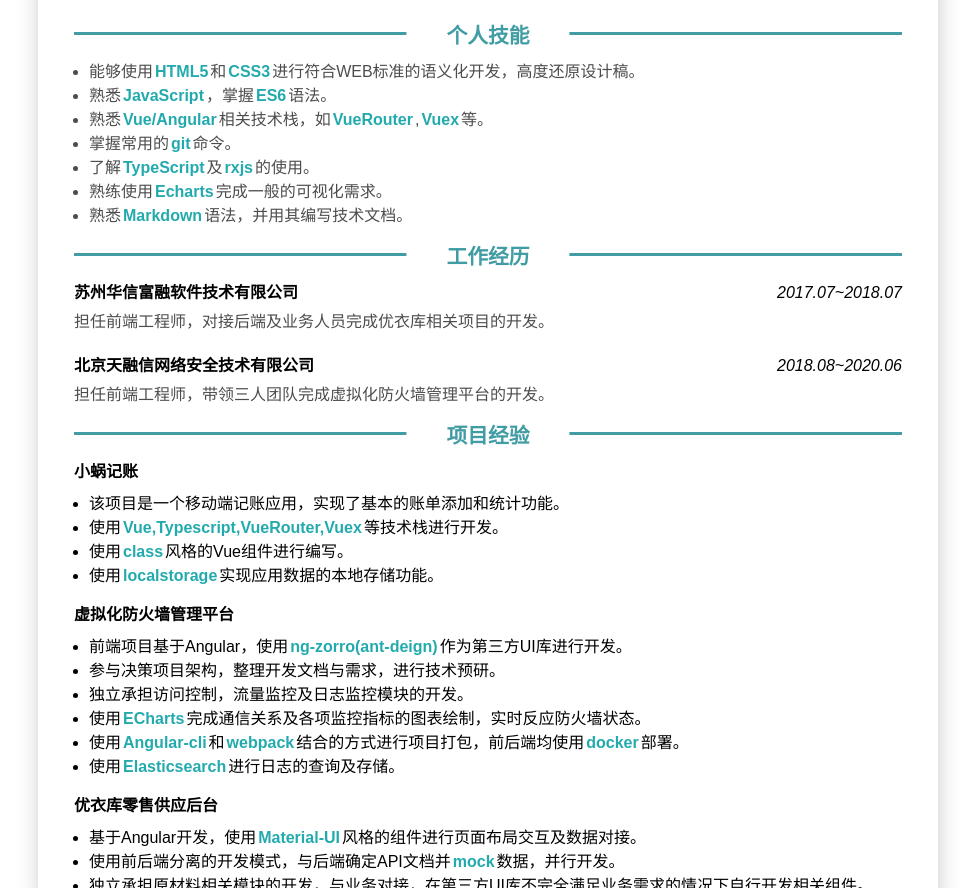
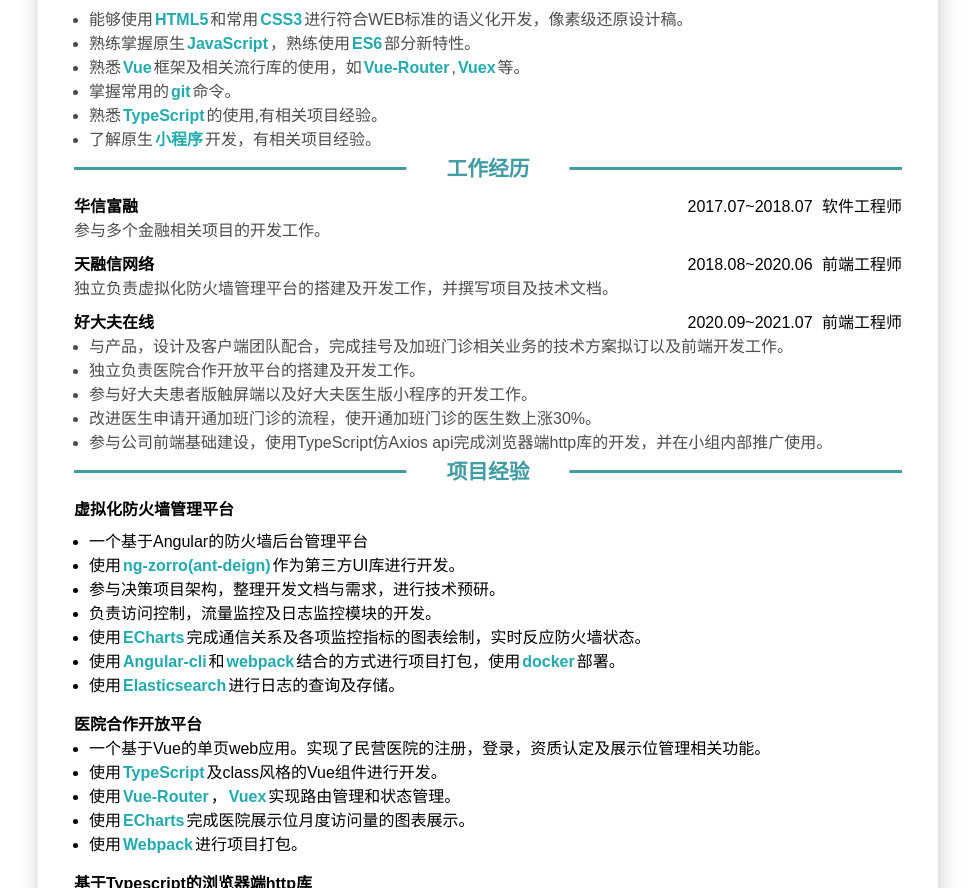
Before and after one commit to BrightWhisper/resume, a plain HTML site: page index.html in a window 1280 px wide. Shown: the part 144-1032 px from the top of the page, without its empty margins (152-1129 px from the left). Drawn offline with Linux system fonts and the light colour scheme.

Commit message:
2021修改

```diff
--- a/index.html
+++ b/index.html
@@ -4,7 +4,7 @@
 <head>
     <meta charset="UTF-8">
     <meta name="viewport" content="width=device-width, initial-scale=1.0">
-    <title>王书宇-Web前端工程师</title>
+    <title>王书宇-web前端工程师-北京-2021</title>
     <link rel="stylesheet" href="style.css">
 </head>
 
@@ -21,7 +21,7 @@
             <div class="basic">
                 <div class="basic-detail first-row">
                     <img src="./assets/person.png" alt="年龄">
-                    <span>男 · 25岁</span>
+                    <span>男 · 26岁</span>
                 </div>
                 <div class="basic-detail first-row">
                     <img src="./assets/phone.png" alt="电话" class="phone">
@@ -35,14 +35,14 @@
                     <img src="./assets/email.png" alt="邮箱">
                     <span>sureforwsy@163.com</span>
                 </div>
-                <div class="basic-detail" style="width: 100%;">
+                <!-- <div class="basic-detail" style="width: 100%;">
                     <img src="./assets/github.png" alt="github主页">
                     <a href="https://github.com/BrightWhisper" target="_blank">https://github.com/BrightWhisper</a>
-                </div>
-                <div class="basic-detail second-row">
+                </div> -->
+                <!-- <div class="basic-detail second-row">
                     <img src="./assets/blog.png" alt="博客" class="blog">
                     <a href="https://brightwhisper.github.io/" target="_blank">https://brightwhisper.github.io/</a>
-                </div>
+                </div> -->
             </div>
         </header>
         <main>
@@ -51,13 +51,13 @@
                     <h1>个人技能</h1>
                     <div class="section-content">
                         <ul style="margin-left: 15px;color:rgba(0,0,0,0.7)">
-                            <li>能够使用<b class="boldWords">HTML5</b>和<b class="boldWords">CSS3</b>进行符合WEB标准的语义化开发，高度还原设计稿。</li>
-                            <li>熟悉<b class="boldWords">JavaScript</b>，掌握<b class="boldWords">ES6</b>语法。</li>
-                            <li>熟悉<b class="boldWords">Vue/Angular</b>相关技术栈，如<b class="boldWords">VueRouter</b>,<b class="boldWords">Vuex</b>等。</li>
+                            <li>能够使用<b class="boldWords">HTML5</b>和常用<b class="boldWords">CSS3</b>进行符合WEB标准的语义化开发，像素级还原设计稿。</li>
+                            <li>熟练掌握原生<b class="boldWords">JavaScript</b>，熟练使用<b class="boldWords">ES6</b>部分新特性。</li>
+                            <li>熟悉<b class="boldWords">Vue</b>框架及相关流行库的使用，如<b class="boldWords">Vue-Router</b>,<b class="boldWords">Vuex</b>等。</li>
                             <li>掌握常用的<b class="boldWords">git</b>命令。</li>
-                            <li>了解<b class="boldWords">TypeScript</b>及<b class="boldWords">rxjs</b>的使用。</li>
-                            <li>熟练使用<b class="boldWords">Echarts</b>完成一般的可视化需求。</li>
-                            <li>熟悉<b class="boldWords">Markdown</b>语法，并用其编写技术文档。</li>
+                            <li>熟悉<b class="boldWords">TypeScript</b>的使用,有相关项目经验。</li>
+                            <!-- <li>熟练使用<b class="boldWords">Echarts</b>完成一般的可视化需求。</li> -->
+                            <li>了解原生<b class="boldWords">小程序</b>开发，有相关项目经验。</li>
                         </ul>
                     </div>
                 </section>
@@ -65,50 +65,80 @@
                     <h1>工作经历</h1>
                     <div class="section-content">
                         <div class="content-header">
-                            <div><b>苏州华信富融软件技术有限公司</b></div>
-                            <div class="content-date"><i>2017.07~2018.07</i></div>
+                            <div><b>华信富融</b></div>
+                            <div>
+                                <span>2017.07~2018.07</span>
+                                <span style="margin-left: 5px">软件工程师</span>
+                            </div>
                         </div>
-                        <div style="color:rgba(0,0,0,0.7);margin-top:5px;">担任前端工程师，对接后端及业务人员完成优衣库相关项目的开发。</div>
-                        <div class="content-header" style="margin-top: 20px;">
-                            <div><b>北京天融信网络安全技术有限公司</b></div>
-                            <div class="content-date"><i>2018.08~2020.06</i></div>
+
+                        <div style="color:rgba(0,0,0,0.7);">参与多个金融相关项目的开发工作。</div>
+                        <div class="content-header" style="margin-top: 10px;">
+                            <div><b>天融信网络</b></div>
+                            <div>
+                                <span>2018.08~2020.06</span>
+                                <span style="margin-left: 5px">前端工程师</span>
+                            </div>
                         </div>
-                        <div style="color:rgba(0,0,0,0.7);margin-top:5px;">担任前端工程师，带领三人团队完成虚拟化防火墙管理平台的开发。</div>
-                    </div>
+
+                        <div style="color:rgba(0,0,0,0.7);">独立负责虚拟化防火墙管理平台的搭建及开发工作，并撰写项目及技术文档。</div>
+
+                        <div class="content-header" style="margin-top: 10px;">
+                            <div><b>好大夫在线</b></div>
+                            <div>
+                                <span>2020.09~2021.07</span>
+                                <span style="margin-left: 5px">前端工程师</span>
+                            </div>
+                        </div>
+
+                        <div style="color:rgba(0,0,0,0.7);">
+                            <ul style="margin-left: 15px;">
+                                <li>与产品，设计及客户端团队配合，完成挂号及加班门诊相关业务的技术方案拟订以及前端开发工作。</li>
+                                <li>独立负责医院合作开放平台的搭建及开发工作。</li>
+                                <li>参与好大夫患者版触屏端以及好大夫医生版小程序的开发工作。</li>
+                                <li>改进医生申请开通加班门诊的流程，使开通加班门诊的医生数上涨30%。</li>
+                                <li>参与公司前端基础建设，使用TypeScript仿Axios api完成浏览器端http库的开发，并在小组内部推广使用。</li>
+                            </ul>
+                        </div>
                 </section>
                 <section class="main-detail">
                     <h1>项目经验</h1>
                     <div class="section-content">
                         <div class="project-header">
-                            <b>小蜗记账</b>
+                            <b>虚拟化防火墙管理平台</b>
                         </div>
-                        <ul style="margin-left: 15px; margin-top:8px;">
-                            <li>该项目是一个移动端记账应用，实现了基本的账单添加和统计功能。</li>
-                            <li>使用<b class="boldWords">Vue,Typescript,VueRouter,Vuex</b>等技术栈进行开发。</li>
-                            <li>使用<b class="boldWords">class</b>风格的Vue组件进行编写。</li>
-                            <li>使用<b class="boldWords">localstorage</b>实现应用数据的本地存储功能。</li>
+                        <ul style="margin-left: 15px;margin-top:8px;">
+                            <li>一个基于Angular的防火墙后台管理平台</li>
+                            <li>使用<b class="boldWords">ng-zorro(ant-deign)</b>作为第三方UI库进行开发。</li>
+                            <li>参与决策项目架构，整理开发文档与需求，进行技术预研。</li>
+                            <li>负责访问控制，流量监控及日志监控模块的开发。</li>
+                            <li>使用<b class="boldWords">ECharts</b>完成通信关系及各项监控指标的图表绘制，实时反应防火墙状态。</li>
+                            <li>使用<b class="boldWords">Angular-cli</b>和<b
+                                    class="boldWords">webpack</b>结合的方式进行项目打包，使用<b class="boldWords">docker</b>部署。
+                            </li>
+                            <li>使用<b class="boldWords">Elasticsearch</b>进行日志的查询及存储。</li>
+                        </ul>
+
+
+                        <div class="project-header" style="margin-top:15px;">
+                            <b>医院合作开放平台</b>
+                        </div>
+                        <ul style="margin-left: 15px;">
+                            <li>一个基于Vue的单页web应用。实现了民营医院的注册，登录，资质认定及展示位管理相关功能。</li>
+                            <li>使用<b class="boldWords">TypeScript</b>及class风格的Vue组件进行开发。</li>
+                            <li>使用<b class="boldWords">Vue-Router</b>，<b class="boldWords">Vuex</b>实现路由管理和状态管理。</li>
+                            <li>使用<b class="boldWords">ECharts</b>完成医院展示位月度访问量的图表展示。</li>
+                            <li>使用<b class="boldWords">Webpack</b>进行项目打包。</li>
                         </ul>
 
                         <div class="project-header" style="margin-top:15px;">
-                            <b>虚拟化防火墙管理平台</b>
+                            <b>基于Typescript的浏览器端http库</b>
                         </div>
-                        <ul style="margin-left: 15px;margin-top:8px;">
-                            <li>前端项目基于Angular，使用<b class="boldWords">ng-zorro(ant-deign)</b>作为第三方UI库进行开发。</li>
-                            <li>参与决策项目架构，整理开发文档与需求，进行技术预研。</li>
-                            <li>独立承担访问控制，流量监控及日志监控模块的开发。</li>
-                            <li>使用<b class="boldWords">ECharts</b>完成通信关系及各项监控指标的图表绘制，实时反应防火墙状态。</li>
-                            <li>使用<b class="boldWords">Angular-cli</b>和<b class="boldWords">webpack</b>结合的方式进行项目打包，前后端均使用<b class="boldWords">docker</b>部署。</li>
-                            <li>使用<b class="boldWords">Elasticsearch</b>进行日志的查询及存储。</li>
-
-                        </ul>
-
-                        <div class="project-header" style="margin-top:15px;">
-                            <b>优衣库零售供应后台</b>
-                        </div>
-                        <ul style="margin-left: 15px;margin-top:8px;">
-                            <li>基于Angular开发，使用<b class="boldWords">Material-UI</b>风格的组件进行页面布局交互及数据对接。</li>
-                            <li>使用前后端分离的开发模式，与后端确定API文档并<b class="boldWords">mock</b>数据，并行开发。</li>
-                            <li>独立承担原材料相关模块的开发，与业务对接，在第三方UI库不完全满足业务需求的情况下自行开发相关组件。</li>
+                        <ul style="margin-left: 15px;">
+                            <li>使用TypeScript library start作为项目脚手架，集成了tslint及commitizen等工具。保证代码及提交注释的规范。</li>
+                            <li>仿<b class="boldWords">Axios</b> api实现在浏览器端发起ajax请求的功能。</li>
+                            <li>支持promise api，拦截器，请求取消等核心功能。</li>
+                            <li>以TDD的模式进行开发，使用<b class="boldWords">Jest</b>对各个功能模块进行单元测试，单测覆盖率达到90%以上。</li>
                         </ul>
                     </div>
                 </section>
--- a/style.css
+++ b/style.css
@@ -113,7 +113,7 @@
   text-align: center;
   border-top: 3px solid #419ca4;
   position: relative;
-  margin-top: 40px;
+  margin-top: 30px;
 }
 
 .main-detail > h1 {
@@ -121,7 +121,7 @@
   font-size: 1.3rem;
   position: absolute;
   padding: 0 40px;
-  top: -15px;
+  top: -17px;
   left: 50%;
   background-color: #fff;
   transform: translateX(-50%);
@@ -153,6 +153,7 @@
 @media print {
   .layout {
     box-shadow: unset;
+    width: 100%;
     margin: 0 auto;
   }
 }
```
